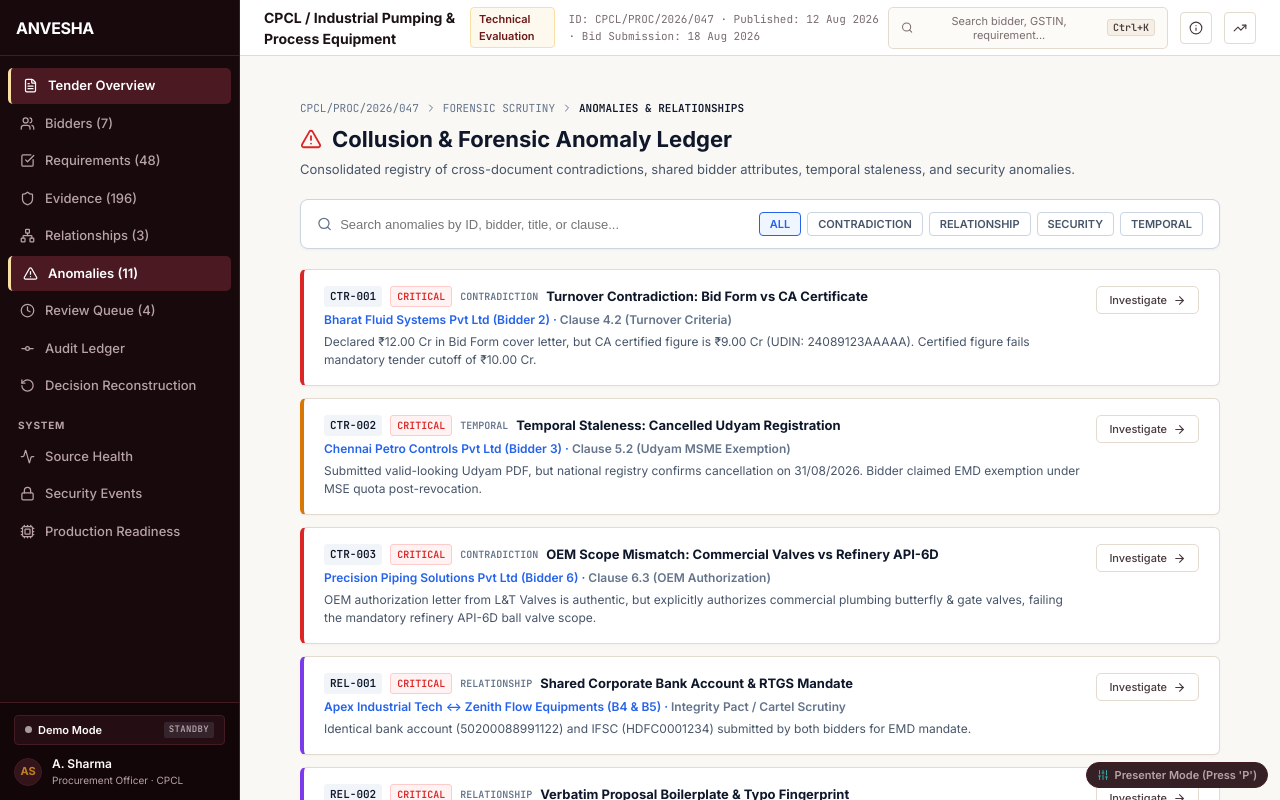
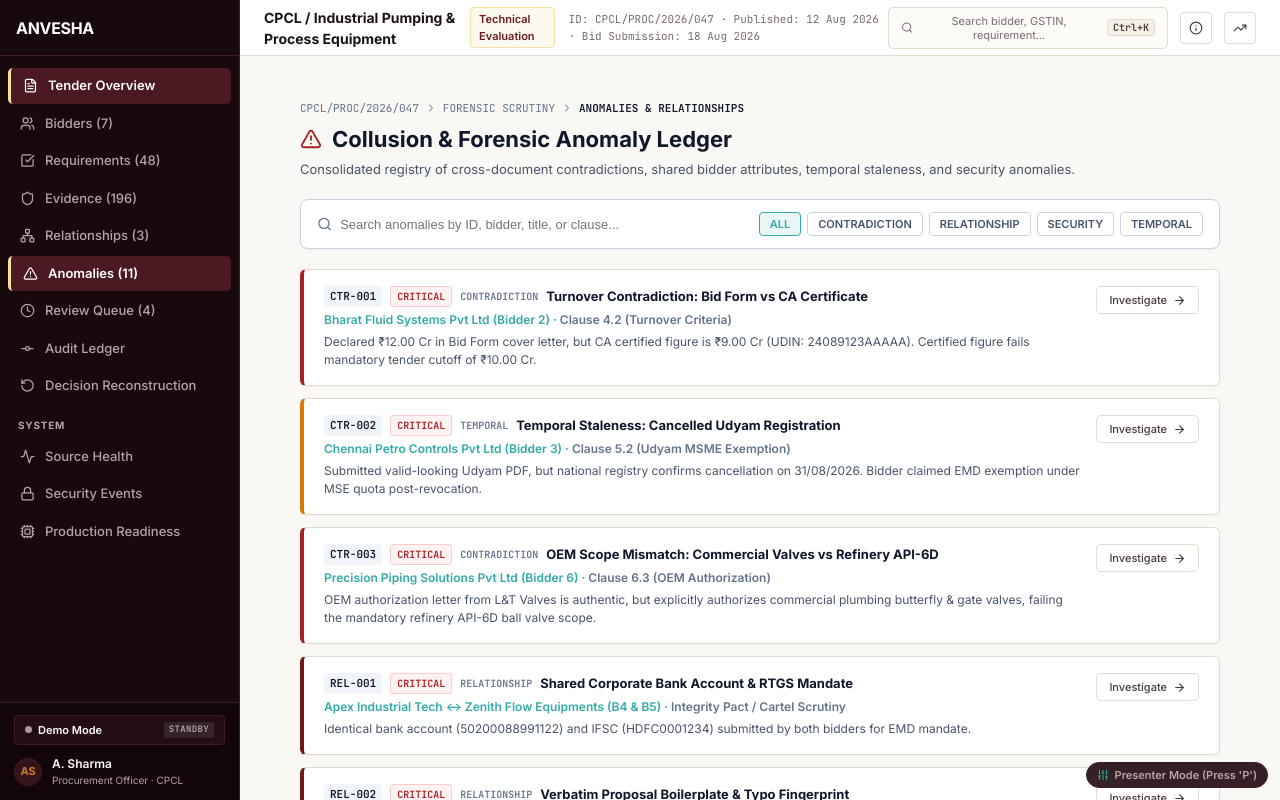
Before and after one commit to AdarshhCodes/Bid-Compliance, a React (Vite) app: page /tender/CPCL-2026-VALVES-7701/anomalies in a window 1280 px wide. Built offline with nearby package versions, Linux system fonts and the light colour scheme.

Commit message:
style(verification): update Verification Engine, Anomalies, and Audit Ledger to palette styling

```diff
--- a/src/pages/AnomaliesPage.tsx
+++ b/src/pages/AnomaliesPage.tsx
@@ -29,7 +29,7 @@
       clause: 'Clause 4.2 (Turnover Criteria)',
       details: 'Declared ₹12.00 Cr in Bid Form cover letter, but CA certified figure is ₹9.00 Cr (UDIN: 24089123AAAAA). Certified figure fails mandatory tender cutoff of ₹10.00 Cr.',
       route: '/tender/CPCL-2026-VALVES-7701/bidder/BIDDER-002',
-      badgeColor: '#DC2626'
+      badgeColor: 'var(--palette-crimson)'
     },
     {
       id: 'CTR-002',
@@ -51,7 +51,7 @@
       clause: 'Clause 6.3 (OEM Authorization)',
       details: 'OEM authorization letter from L&T Valves is authentic, but explicitly authorizes commercial plumbing butterfly & gate valves, failing the mandatory refinery API-6D ball valve scope.',
       route: '/tender/CPCL-2026-VALVES-7701/bidder/BIDDER-006',
-      badgeColor: '#DC2626'
+      badgeColor: 'var(--palette-crimson)'
     },
     {
       id: 'REL-001',
@@ -62,7 +62,7 @@
       clause: 'Integrity Pact / Cartel Scrutiny',
       details: 'Identical bank account (50200088991122) and IFSC (HDFC0001234) submitted by both bidders for EMD mandate.',
       route: '/tender/CPCL-2026-VALVES-7701/network',
-      badgeColor: '#7C3AED'
+      badgeColor: 'var(--palette-maroon)'
     },
     {
       id: 'REL-002',
@@ -73,7 +73,7 @@
       clause: 'Technical Proposal Quality Plan',
       details: 'Technical proposals share 94.2% cosine embedding similarity and an identical unique typo: "hydrolic pressure test" in Section 3.',
       route: '/tender/CPCL-2026-VALVES-7701/network',
-      badgeColor: '#7C3AED'
+      badgeColor: 'var(--palette-maroon)'
     },
     {
       id: 'REL-003',
@@ -84,7 +84,7 @@
       clause: 'GeM Submission Audit',
       details: 'Bidder 4 submitted at 12:04 PM; Bidder 5 submitted at 12:08 PM from adjacent Class-C IP subnet ranges.',
       route: '/tender/CPCL-2026-VALVES-7701/network',
-      badgeColor: '#7C3AED'
+      badgeColor: 'var(--palette-maroon)'
     },
     {
       id: 'ANOM-001',
@@ -135,7 +135,7 @@
         <div style={{ display: 'flex', alignItems: 'flex-start', justifyContent: 'space-between' }}>
           <div>
             <h1 style={{ fontSize: 22, fontWeight: 700, color: '#0F172A', display: 'flex', alignItems: 'center', gap: 10 }}>
-              <AlertTriangle size={22} color="#DC2626" />
+              <AlertTriangle size={22} color="var(--palette-crimson)" />
               <span>Collusion & Forensic Anomaly Ledger</span>
             </h1>
             <p style={{ fontSize: 13, color: '#475569', marginTop: 4 }}>
@@ -180,9 +180,9 @@
                 fontWeight: 600,
                 padding: '4px 10px',
                 borderRadius: 4,
-                border: `1px solid ${filterType === t ? '#2563EB' : '#CBD5E1'}`,
-                background: filterType === t ? '#EFF6FF' : '#FFFFFF',
-                color: filterType === t ? '#2563EB' : '#475569',
+                border: `1px solid ${filterType === t ? 'var(--palette-teal)' : '#CBD5E1'}`,
+                background: filterType === t ? 'rgba(49, 170, 169, 0.1)' : '#FFFFFF',
+                color: filterType === t ? 'var(--palette-teal)' : '#475569',
                 cursor: 'pointer'
               }}
             >
@@ -221,7 +221,7 @@
                     borderRadius: 3,
                     background: item.severity === 'CRITICAL' ? '#FEF2F2' : '#FFFBEB',
                     border: `1px solid ${item.severity === 'CRITICAL' ? '#FECACA' : '#FDE68A'}`,
-                    color: item.severity === 'CRITICAL' ? '#DC2626' : '#D97706',
+                    color: item.severity === 'CRITICAL' ? 'var(--palette-crimson)' : 'var(--status-unverifiable-text)',
                     fontFamily: 'var(--font-mono)'
                   }}
                 >
@@ -237,7 +237,7 @@
                 </span>
               </div>
 
-              <div style={{ fontSize: 12, fontWeight: 600, color: '#2563EB', marginBottom: 4 }}>
+              <div style={{ fontSize: 12, fontWeight: 600, color: 'var(--palette-teal)', marginBottom: 4 }}>
                 {item.bidder} · <span style={{ color: '#64748B' }}>{item.clause}</span>
               </div>
 
--- a/src/pages/AuditLedgerPage.tsx
+++ b/src/pages/AuditLedgerPage.tsx
@@ -191,7 +191,7 @@
                     background: isOfficer ? '#FFFDF8' : '#FFFFFF'
                   }}
                 >
-                  <td style={{ padding: '10px 14px', fontFamily: 'var(--font-mono)', fontWeight: 700, color: '#2563EB' }}>
+                  <td style={{ padding: '10px 14px', fontFamily: 'var(--font-mono)', fontWeight: 700, color: 'var(--palette-teal)' }}>
                     #{evt.eventIndex}
                   </td>
 
@@ -215,13 +215,13 @@
                           evt.actorType === 'OFFICER_USER'
                             ? '#FEF3C7'
                             : evt.actorType === 'AI_SERVICE'
-                            ? '#EFF6FF'
+                            ? 'rgba(49, 170, 169, 0.1)'
                             : '#F1F5F9',
                         color:
                           evt.actorType === 'OFFICER_USER'
                             ? '#92400E'
                             : evt.actorType === 'AI_SERVICE'
-                            ? '#1E40AF'
+                            ? 'var(--palette-teal)'
                             : '#334155',
                         fontFamily: 'var(--font-mono)'
                       }}
@@ -261,10 +261,10 @@
                       }}
                       style={{
                         padding: '4px 8px',
-                        background: '#EFF6FF',
-                        border: '1px solid #BFDBFE',
+                        background: 'rgba(49, 170, 169, 0.08)',
+                        border: '1px solid rgba(49, 170, 169, 0.3)',
                         borderRadius: 4,
-                        color: '#2563EB',
+                        color: 'var(--palette-teal)',
                         fontSize: 11,
                         fontWeight: 600,
                         cursor: 'pointer'
```
Also changed, not shown: src/pages/VerificationEnginePage.tsx (+20 -20 lines).
